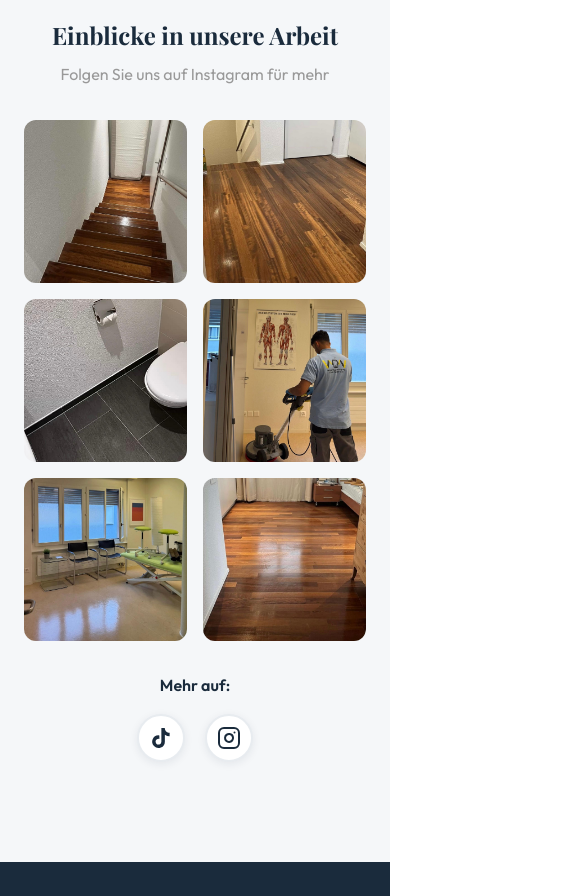
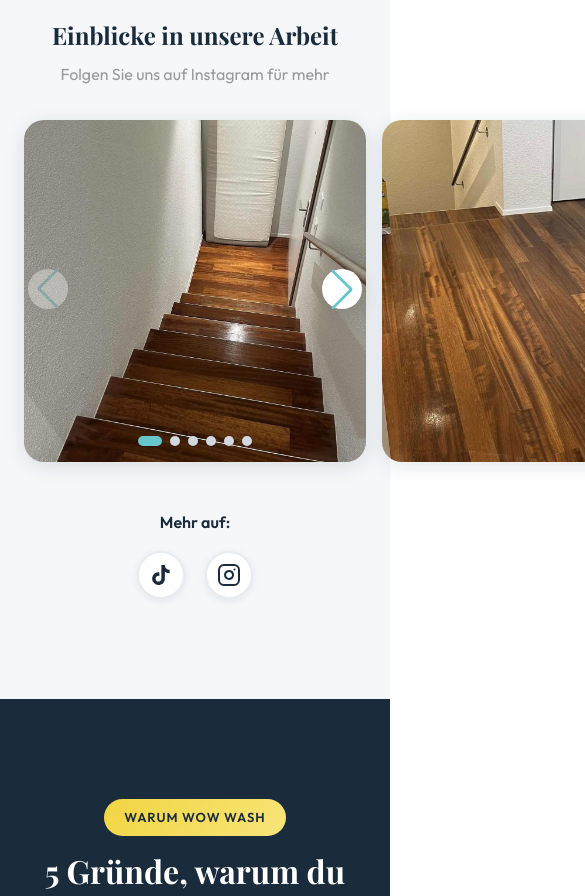
Before and after one commit to eqiroCH/wow-wash-reinigung, a React (Vite) app: page / in a window 390 px wide. Shown: the part 4700-5596 px from the top of the page, 585 px wide, since content can reach past the window. Built offline with nearby package versions, Linux system fonts and the light colour scheme.

Commit message:
handy sicht angepasst/desktop sicht unverändert

```diff
--- a/src/components/About.css
+++ b/src/components/About.css
@@ -185,8 +185,16 @@
   margin-bottom: 32px;
 }
 
+/* Desktop: Grid anzeigen, Swiper verstecken */
+.desktop-gallery {
+  display: grid;
+}
+
+.mobile-gallery {
+  display: none;
+}
+
 .about-gallery-grid {
-  display: grid;
   grid-template-columns: repeat(3, 1fr);
   gap: 16px;
   margin-bottom: 32px;
@@ -280,6 +288,65 @@
   height: 24px;
 }
 
+/* Swiper Styling */
+.about-gallery-swiper {
+  max-width: 100%;
+  padding-bottom: 48px; /* Platz für Pagination Dots */
+}
+
+.gallery-swiper {
+  width: 100%;
+  border-radius: var(--radius-lg);
+  overflow: visible;
+}
+
+.gallery-swiper .about-gallery-item {
+  aspect-ratio: 1;
+  border-radius: var(--radius-lg);
+  overflow: hidden;
+  box-shadow: var(--shadow-md);
+}
+
+/* Swiper Navigation Buttons */
+.gallery-swiper .swiper-button-next,
+.gallery-swiper .swiper-button-prev {
+  color: var(--primary);
+  background: var(--white);
+  width: 40px;
+  height: 40px;
+  border-radius: 50%;
+  box-shadow: var(--shadow-md);
+  transition: var(--transition);
+}
+
+.gallery-swiper .swiper-button-next:after,
+.gallery-swiper .swiper-button-prev:after {
+  font-size: 18px;
+  font-weight: 700;
+}
+
+.gallery-swiper .swiper-button-next:hover,
+.gallery-swiper .swiper-button-prev:hover {
+  background: var(--primary);
+  color: var(--white);
+  transform: scale(1.1);
+}
+
+/* Swiper Pagination Dots */
+.gallery-swiper .swiper-pagination-bullet {
+  width: 10px;
+  height: 10px;
+  background: var(--gray-300);
+  opacity: 1;
+  transition: var(--transition);
+}
+
+.gallery-swiper .swiper-pagination-bullet-active {
+  background: var(--primary);
+  width: 24px;
+  border-radius: 5px;
+}
+
 @media (max-width: 1024px) {
   .about-grid {
     grid-template-columns: 1fr;
@@ -320,6 +387,15 @@
     height: 250px;
   }
 
+  /* Mobile: Swiper anzeigen, Grid verstecken */
+  .desktop-gallery {
+    display: none !important;
+  }
+
+  .mobile-gallery {
+    display: block;
+  }
+
   .about-gallery-grid {
     grid-template-columns: repeat(2, 1fr);
   }
--- a/src/components/About.jsx
+++ b/src/components/About.jsx
@@ -1,5 +1,10 @@
 import { motion } from 'framer-motion';
 import { Home, Building2, Sparkles, MapPin, ImageIcon, Instagram } from 'lucide-react';
+import { Swiper, SwiperSlide } from 'swiper/react';
+import { Navigation, Pagination } from 'swiper/modules';
+import 'swiper/css';
+import 'swiper/css/navigation';
+import 'swiper/css/pagination';
 import './About.css';
 
 const About = () => {
@@ -129,7 +134,8 @@ const About = () => {
           <h3 className="about-gallery-title">Einblicke in unsere Arbeit</h3>
           <p className="about-gallery-subtitle">Folgen Sie uns auf Instagram für mehr</p>
 
-          <div className="about-gallery-grid">
+          {/* Desktop: Grid */}
+          <div className="about-gallery-grid desktop-gallery">
             {galleryImages.map((img, index) => (
               <motion.div
                 key={img.id}
@@ -155,6 +161,31 @@ const About = () => {
                 )}
               </motion.div>
             ))}
+          </div>
+
+          {/* Mobile: Swiper */}
+          <div className="about-gallery-swiper mobile-gallery">
+            <Swiper
+              modules={[Navigation, Pagination]}
+              spaceBetween={16}
+              slidesPerView={1}
+              navigation
+              pagination={{ clickable: true }}
+              className="gallery-swiper"
+            >
+              {galleryImages.filter(img => !img.placeholder).map((img) => (
+                <SwiperSlide key={img.id}>
+                  <div className="about-gallery-item">
+                    <img
+                      src={img.src}
+                      alt={img.alt}
+                      loading="lazy"
+                      className={img.position ? `gallery-img-${img.position}` : ''}
+                    />
+                  </div>
+                </SwiperSlide>
+              ))}
+            </Swiper>
           </div>
 
           <div className="about-social-links">
```
Also changed, not shown: package.json (+5 -4 lines), 1 other file (tests, documents, lock files or other folders).
